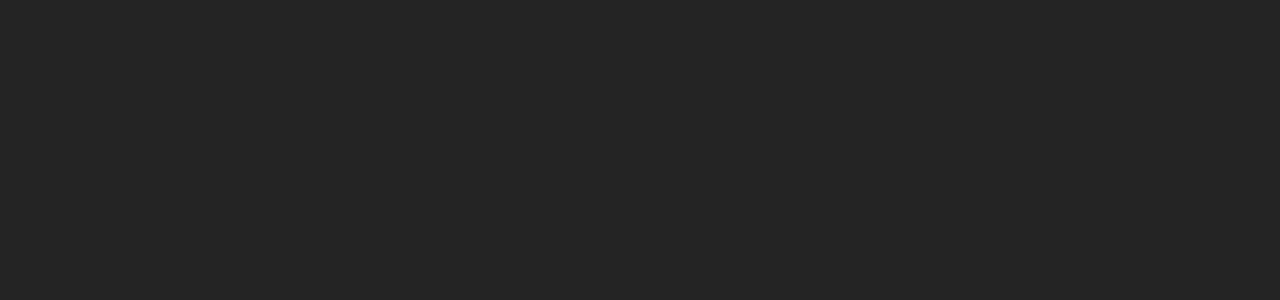
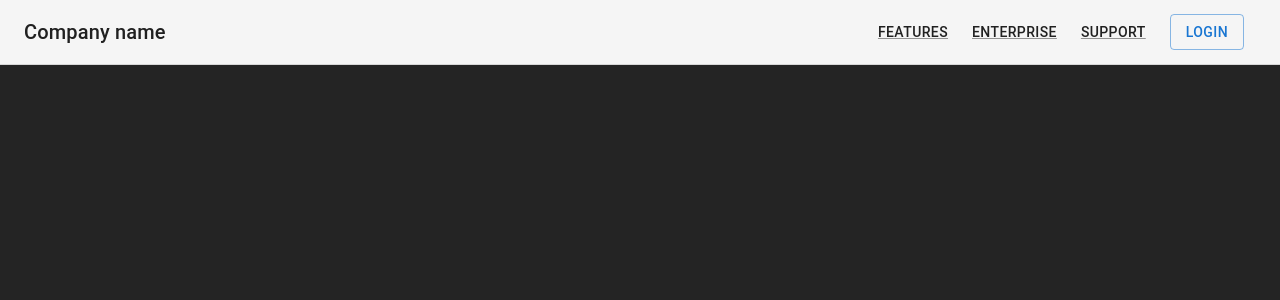
Before and after one commit to darrenxx3/E-business-web-project-4th-semester-with-friends, a React (Vite) app: page / in a window 1280 px wide. Shown: the top 300 px of the page. Built offline with nearby package versions, Linux system fonts and the light colour scheme.

Commit message:
add navbar

```diff
--- a/src/App.jsx
+++ b/src/App.jsx
@@ -1,11 +1,17 @@
+import { CssBaseline } from '@mui/material'
+import { GlobalStyles } from '@mui/styled-engine'
 import { useState } from 'react'
 import './App.css'
+import Navbar from './components/Navbar'
 
 function App() {
 
   return (
     <div className="App">
-
+      <meta name="viewport" content="initial-scale=1, width=device-width" />
+      <GlobalStyles styles={{ ul: { margin: 0, padding: 0, listStyle: 'none' } }} />
+      <CssBaseline />
+      <Navbar/>
     </div>
   )
 }
--- a/src/components/Navbar.jsx
+++ b/src/components/Navbar.jsx
@@ -1,9 +1,50 @@
+import { AppBar, Button, Link, Toolbar, Typography } from '@mui/material'
 import React from 'react'
 
 export default function Navbar() {
     return (
-        <div>
-
-        </div>
+        <>
+            <AppBar
+                position="static"
+                color="default"
+                elevation={0}
+                sx={{ borderBottom: (theme) => `1px solid ${theme.palette.divider}` }}
+            >
+                <Toolbar sx={{ flexWrap: 'wrap' }}>
+                    <Typography variant="h6" color="inherit" noWrap sx={{ flexGrow: 1 }}>
+                        Company name
+                    </Typography>
+                    <nav>
+                        <Link
+                            variant="button"
+                            color="text.primary"
+                            href="#"
+                            sx={{ my: 1, mx: 1.5 }}
+                        >
+                            Features
+                        </Link>
+                        <Link
+                            variant="button"
+                            color="text.primary"
+                            href="#"
+                            sx={{ my: 1, mx: 1.5 }}
+                        >
+                            Enterprise
+                        </Link>
+                        <Link
+                            variant="button"
+                            color="text.primary"
+                            href="#"
+                            sx={{ my: 1, mx: 1.5 }}
+                        >
+                            Support
+                        </Link>
+                    </nav>
+                    <Button href="#" variant="outlined" sx={{ my: 1, mx: 1.5 }}>
+                        Login
+                    </Button>
+                </Toolbar>
+            </AppBar>
+        </>
     )
 }
```
